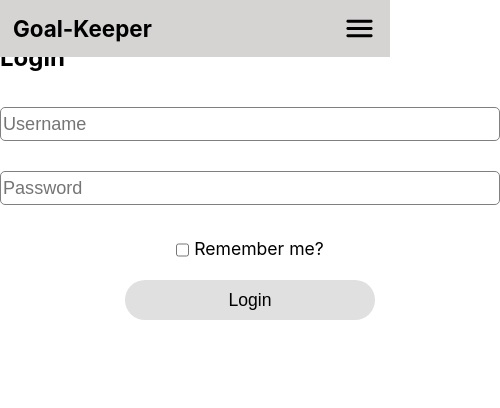
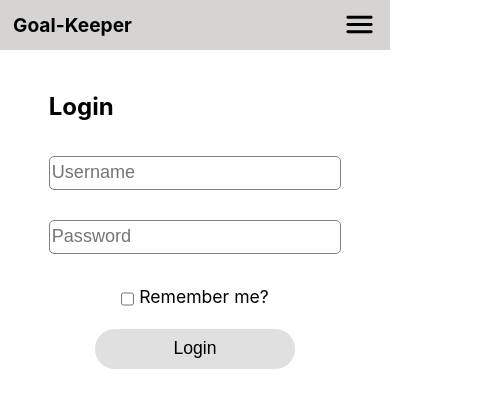
Before and after one commit to WilliamBerlin76/goal-keeper, a React (Create React App) app: page /login in a window 390 px wide. Shown: the top 408 px of the page, 500 px wide, since content can reach past the window. Built offline with nearby package versions, Linux system fonts and the light colour scheme.

Commit message:
mobile styles for nav and auth form

```diff
--- a/src/App.tsx
+++ b/src/App.tsx
@@ -15,6 +15,7 @@ const App: React.FC = () => {
     <>
       <Nav/>
       <Switch>
+        <section className='main-comps'>
           <Route
             path='/register'
             render={props => <Register type='Register' {...props}/>}
@@ -23,8 +24,6 @@ const App: React.FC = () => {
             path='/login'
             render={props => <Register type='Login' {...props}/>}
           />
-
-        <section className='main-comps'>
           <PrivateRoute path='/dashboard' component={Dashboard} />
           <PrivateRoute
             path='/:catId/goals'
--- a/src/components/auth/authForm.scss
+++ b/src/components/auth/authForm.scss
@@ -2,7 +2,8 @@
     margin: 6% auto;
     display: flex;
     flex-direction: column;
-    width: 500px;
+    width: 75%;
+    max-width: 500px;
 
     input{
         margin: 15px 0;
@@ -13,6 +14,7 @@
     }
     .remember-check{
         width: 50%;
+        min-width: 200px;
         margin: 0 auto;
         display: flex;
         justify-content: center;
@@ -38,6 +40,7 @@
         cursor: pointer;
         font-size: 1.1rem;
         width: 50%;
+        min-width: 200px;
         margin: 0 auto;
         height: 40px;
         border-radius: 50px;
--- a/src/components/nav/nav.scss
+++ b/src/components/nav/nav.scss
@@ -9,7 +9,10 @@
     justify-content: space-between;
     #title{
         font-size: 1.4rem;
-        margin-left: 13px
+        margin-left: 13px;
+        @media(max-width: 500px){
+            font-size: 1.2rem;
+        }
     }
     .right-side{
         display: flex;
@@ -18,6 +21,9 @@
             margin-right: 15px;
             font-size: 1.15rem;
             font-weight: 401;
+            @media(max-width: 500px){
+                font-size: 1rem;
+            }
         }
     }
 }
```
Lines whose indentation alone changed are shown as unchanged.
